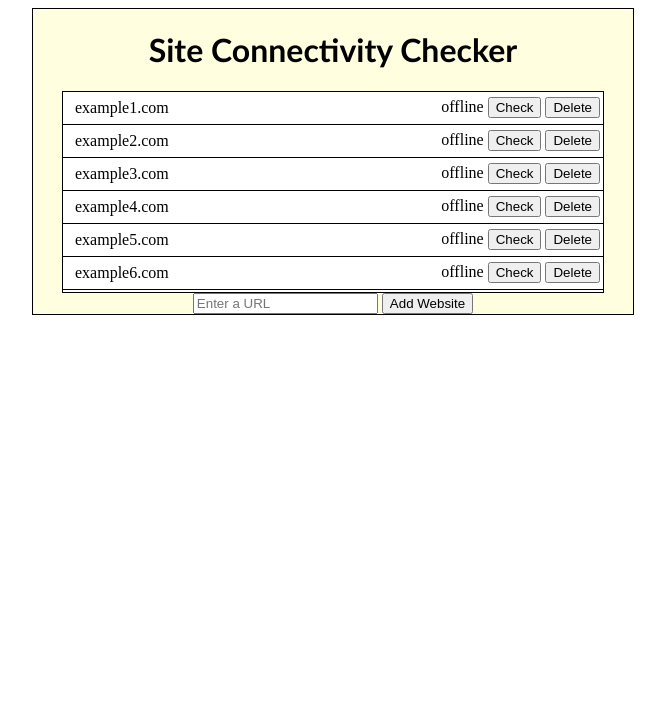
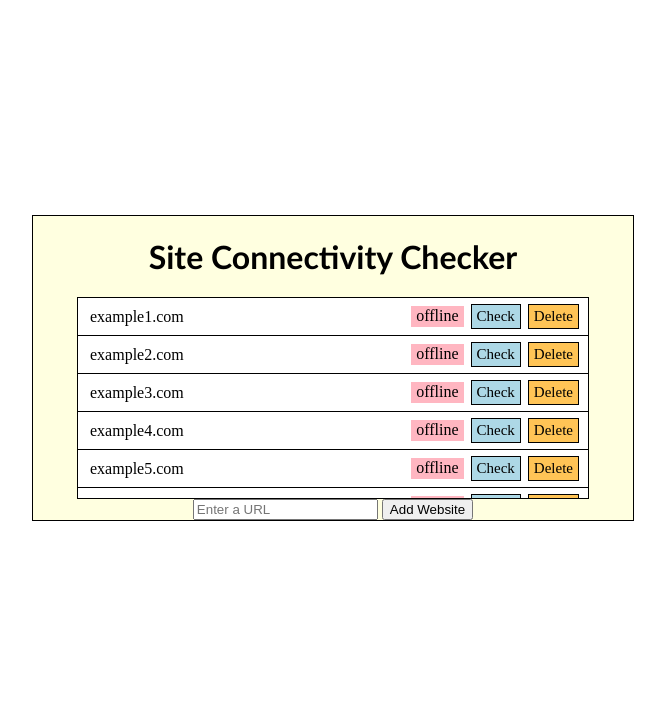
Before and after one commit to amarikwa188/Site_Connectivity_Checker, a Flask app: page / in a window 1280 px wide. Shown: the top 727 px of the page, without its empty margins (307-972 px from the left). Run offline with Flask 3, Linux system fonts and the light colour scheme.

Commit message:
additional styling

```diff
--- a/static/index.css
+++ b/static/index.css
@@ -1,3 +1,8 @@
+body{
+    display: flex;
+    min-height: 90vh;
+}
+
 #main{
     background-color: lightyellow;
     width: 600px;
@@ -13,7 +18,7 @@
 
 #list-box{
     background-color: white;
-    width: 90%;
+    width: 85%;
     margin: auto;
     height: 200px;
     overflow-y: auto;
@@ -30,14 +35,44 @@
     width: 324px;
     word-break: break-all;
 
-    padding: 5px 10px;
+    padding: 7px 10px;
 }
 
 .data-col{
     width: 216px;
     text-align: right;
+    padding-right: 7px;
 }
 
-.data-col p{
+.status{
     display: inline;
+    background-color: lightpink;
+    padding: 1px 5px 3px 5px;
 }
+
+.check-button{
+    font-family: 'Times New Roman', Times, serif;
+    font-size: 15px;
+    background-color: lightblue;
+    border: 1px solid black;
+    padding: 3px 5px;
+    margin: 3px;
+}
+
+.check-button:hover{
+    cursor: pointer;
+    background-color: rgb(124, 215, 246);
+}
+
+.delete-button{
+    font-family: 'Times New Roman', Times, serif;
+    font-size: 15px;
+    background-color: #ffc456;
+    border: 1px solid black;
+    padding: 3px 5px;
+}
+
+.delete-button:hover{
+    cursor: pointer;
+    background-color: #ffb22d;
+}
```
